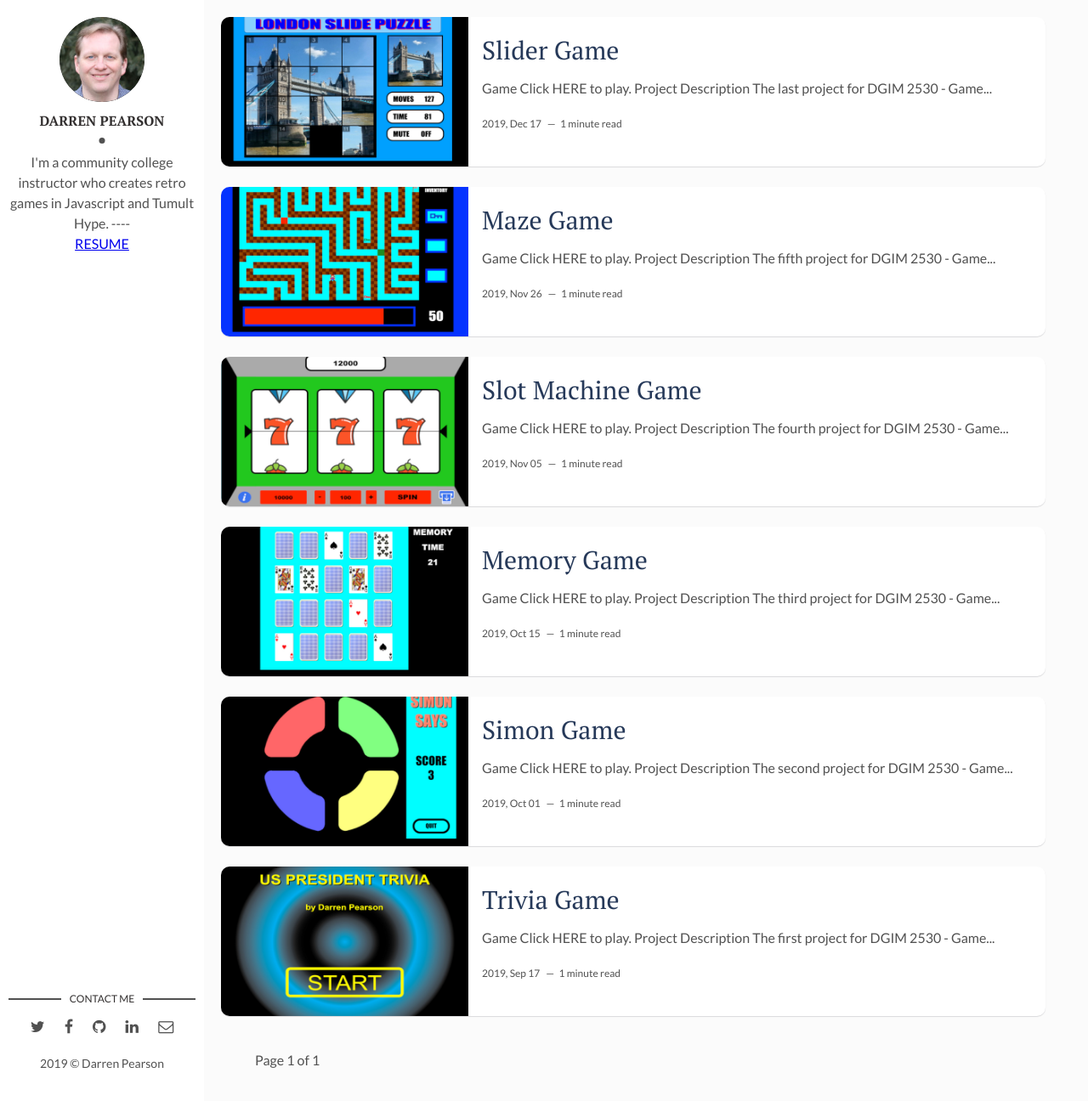
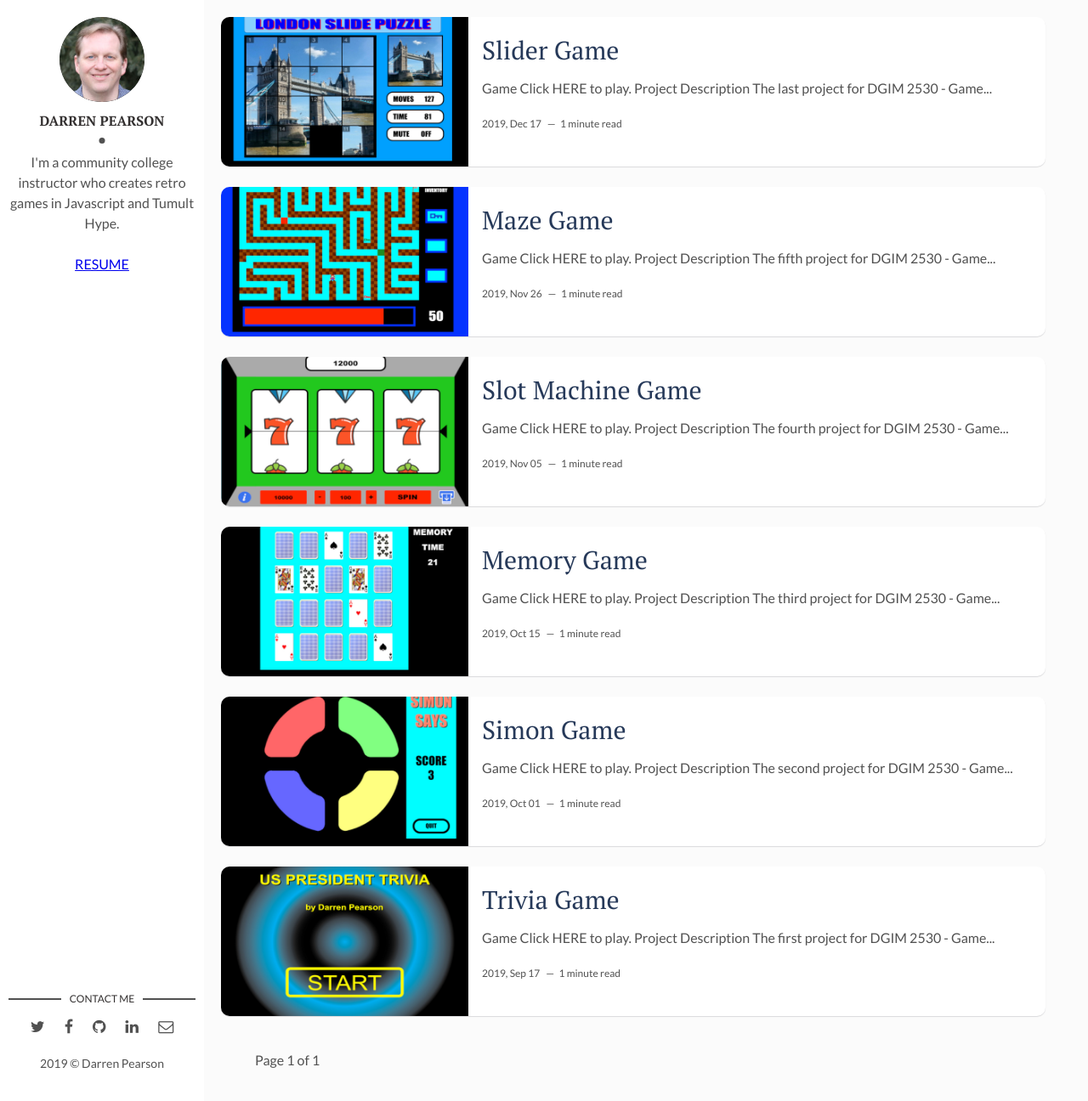
Before and after one commit to spcgames/oldhomepage, a Jekyll site: the page built from index.html, in a window 1280 px wide and 1296 px high. Shown: the whole window at 85% size. Built offline with Jekyll 4.4.1, drawn with Linux system fonts in a browser that asks for light colours; the list of posts is cut into pages by our own code.

```diff
--- a/_config.yml
+++ b/_config.yml
@@ -10,7 +10,7 @@ site-twitter: #if your site has a twitter account, enter it here
 # Author Settings
 author: Darren Pearson # add your name
 author-img: headshot-darren.jpg # add your photo
-about-author: I'm a community college instructor who creates retro games in Javascript and Tumult Hype. ---- <br/> <a href="https://spcgames.github.io/resume/resume.pdf" target="_blank">RESUME</a> # add description
+about-author: I'm a community college instructor who creates retro games in Javascript and Tumult Hype. <br/> <br/> <a href="https://spcgames.github.io/resume/resume.pdf" target="_blank">RESUME</a> # add description
 social-twitter: dpearson100 # add your Twitter handle
 social-facebook: dpearson100 # add your Facebook handle
 social-github: dpearson100 # add your Github handle
```
